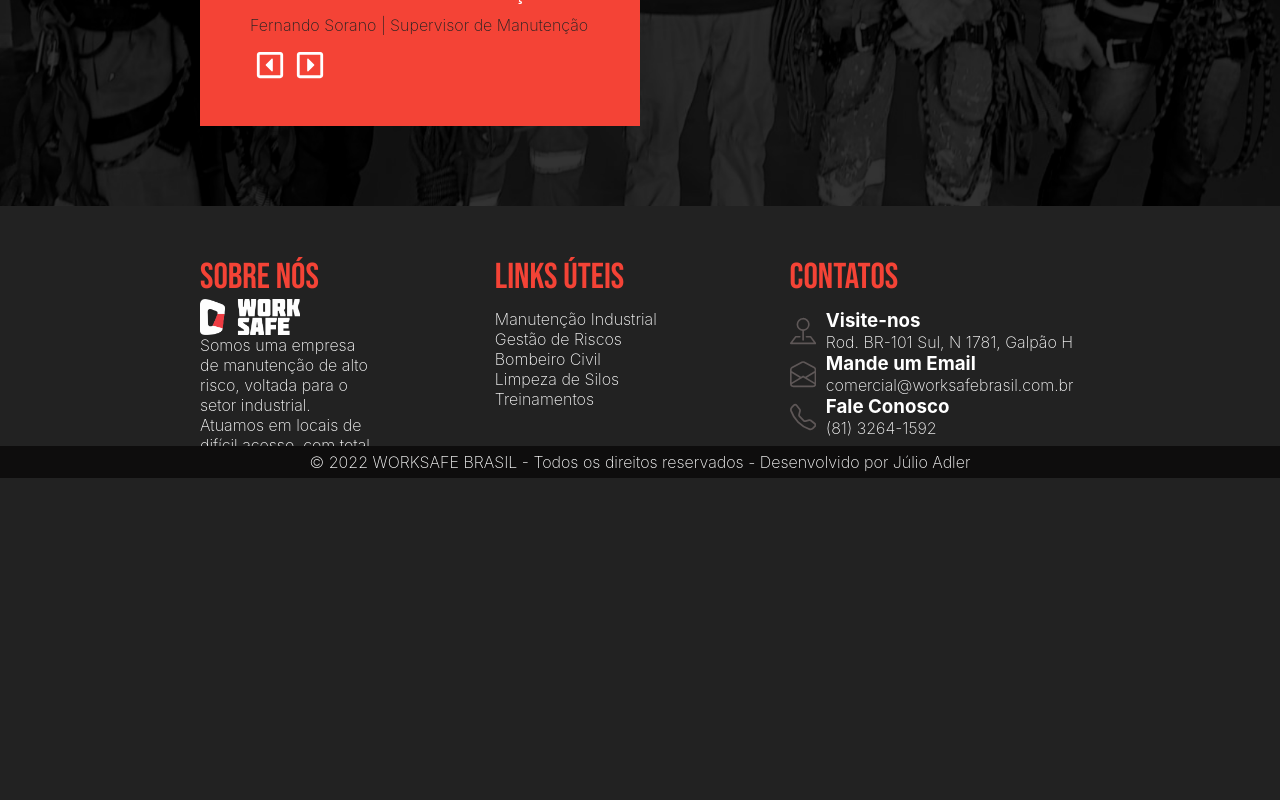
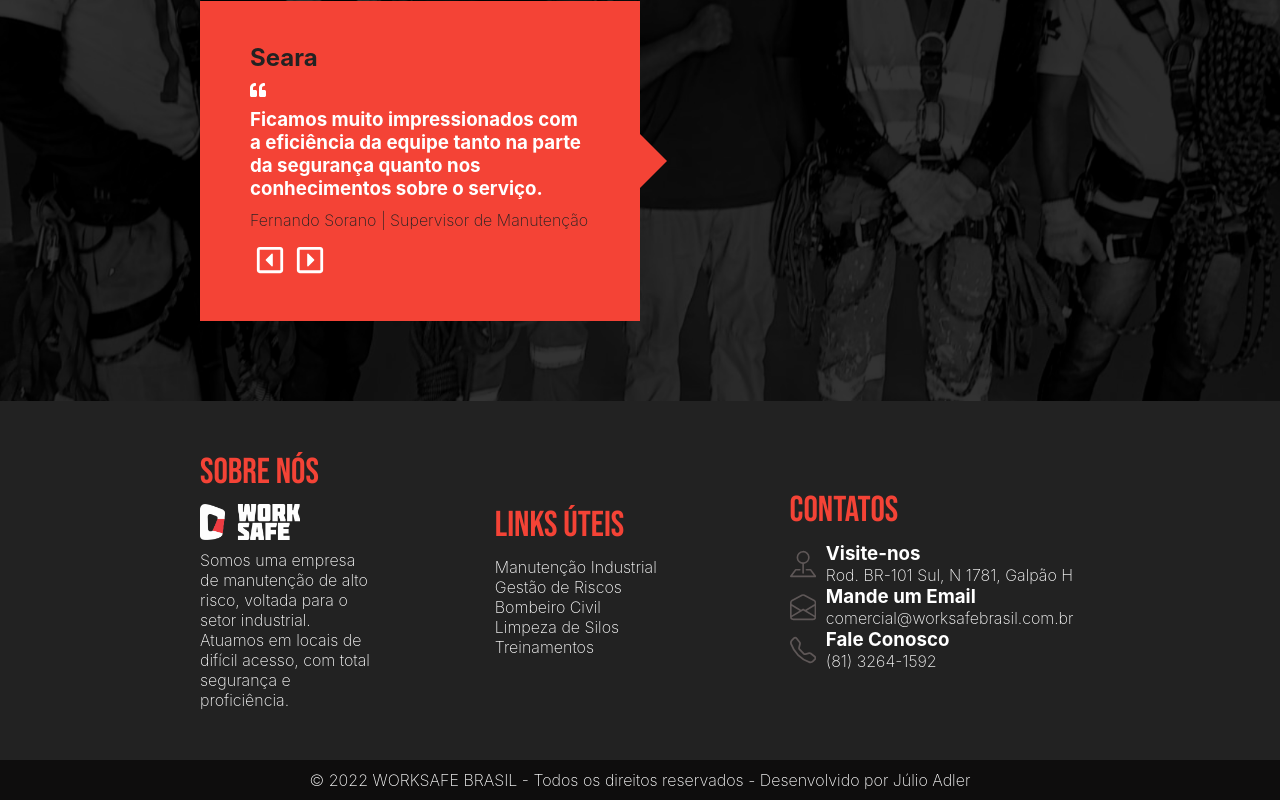
Before and after one commit to julioa-adl/worksafe, a React (Create React App) app: page / in a window 1280 px wide. Shown: the part 3825-4625 px from the top of the page. Before the commit the page ends 4303 px from the top, so only its background shows below. Built offline with nearby package versions, Linux system fonts and the light colour scheme.

Commit message:
teste heigth projects-abour-footer-direitos

```diff
--- a/src/index.css
+++ b/src/index.css
@@ -9,7 +9,7 @@
     text-decoration: none;
 }
 body{
-    font-size: 100%;
+    /* font-size: 100%; */
     /* list-style-type: none; */
     /* max-width: 100vw !important; */
     background-color: #222222;
--- a/src/styles/style.components/direitos.css
+++ b/src/styles/style.components/direitos.css
@@ -1,5 +1,5 @@
 .direitos_container {
-  height: 4vh;
+  height: 100%;
   width: 100%;
   background-color: #0e0d0d;
   display: flex;
@@ -7,11 +7,13 @@
   justify-content: center;
   align-items: center;
   color: white;
+  padding: 10px 0;
 }
 
 @media (max-width: 900px) {
   .direitos_container {
     font-size: 12px;
+    font-weight: 200;
     text-align: center;
     height: 6vh;
   }
--- a/src/styles/style.components/navbar.css
+++ b/src/styles/style.components/navbar.css
@@ -32,6 +32,7 @@
   color: #fff;
   transition-duration: 0.3s;
   align-items: center;
+  font-weight: 200;
 }
 
 .NL:hover {
--- a/src/styles/style.components/projects.css
+++ b/src/styles/style.components/projects.css
@@ -3,7 +3,7 @@
   background-color: #222222;
   display: flex;
   flex-direction: column;
-  height: 100vh;
+  height: 100%;
   /* overflow: hidden; */
   align-items: center;
   justify-content: center;
--- a/src/styles/style.section/footer.css
+++ b/src/styles/style.section/footer.css
@@ -2,7 +2,7 @@
 
 .footer_container {
   width: 100%;
-  height: 30vh;
+  height: 100%;
   padding: 0 200px;
   background-color: #222222;
   display: flex;
@@ -23,6 +23,7 @@
   justify-content: space-between;
   padding: 50px 0;
   height: 100%;
+  gap: 10px;
 }
 
 .resumo h1 {
--- a/src/styles/style.section/header.css
+++ b/src/styles/style.section/header.css
@@ -24,7 +24,7 @@
 .stay_safe_2 {
   opacity: 0.5;
   color: hsla(120, 100%, 50%, 0);
-  -webkit-text-stroke-width: 1px;
+  -webkit-text-stroke-width: 0.8px;
   -webkit-text-stroke-color: rgb(0, 0, 0);
   transition: transform 0.3s ease;
 }
@@ -32,7 +32,7 @@
 .stay_safe_3 {
   opacity: 0.2;
   color: hsla(120, 100%, 50%, 0);
-  -webkit-text-stroke-width: 1px;
+  -webkit-text-stroke-width: 0.5px;
   -webkit-text-stroke-color: rgb(0, 0, 0);
   transition: transform 0.3s ease;
 }
```
